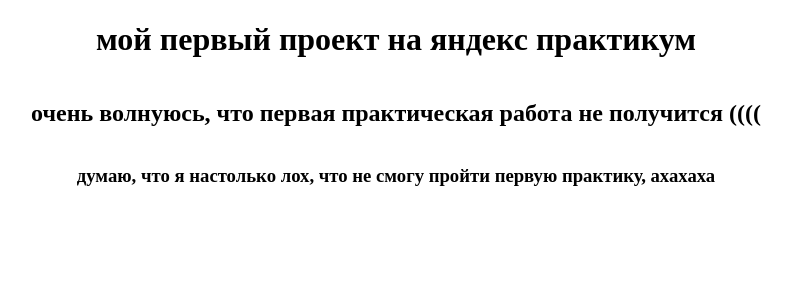
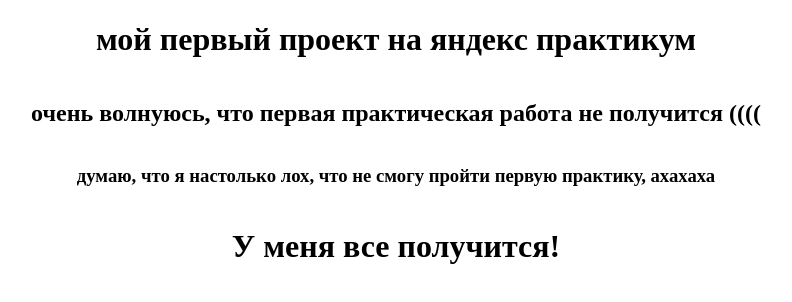
Before and after one commit to psychoHAHA/first-project, a plain HTML site: page index.html in a window 1280 px wide. Shown: the whole page, without its empty margins (244-1036 px from the left). Drawn offline with Linux system fonts and the light colour scheme.

Commit message:
proect first

```diff
--- a/index.html
+++ b/index.html
@@ -12,6 +12,7 @@
     <h1>мой первый проект на яндекс практикум </h1>
     <h2>очень волнуюсь, что первая практическая работа не получится ((((</h2>
     <h3>думаю, что я настолько лох, что не смогу пройти первую практику, ахахаха</h3>
+    <h1>У меня все получится!</h1>
   </div>
 </body>
 </html>
```
